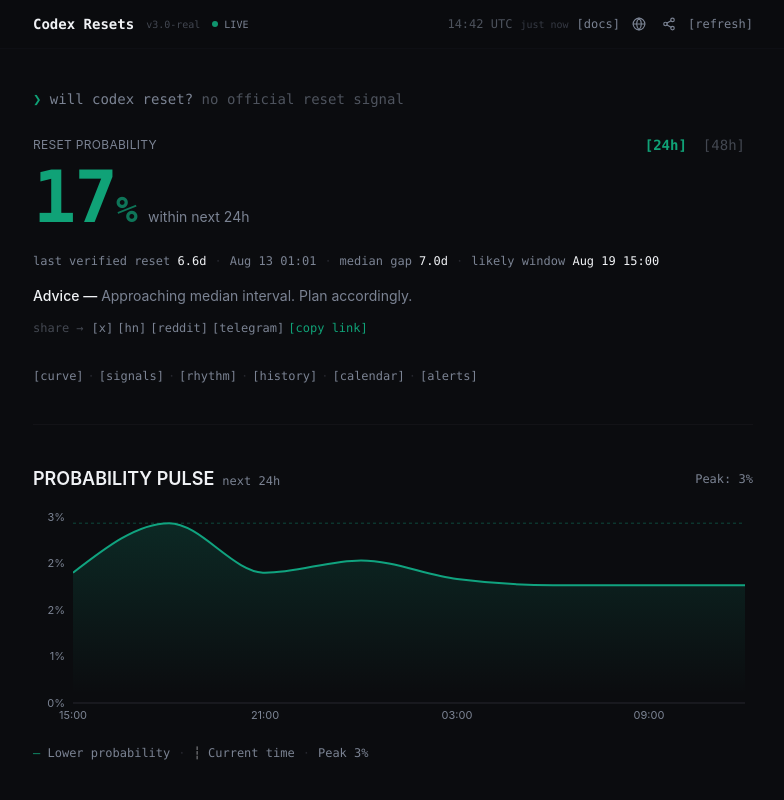
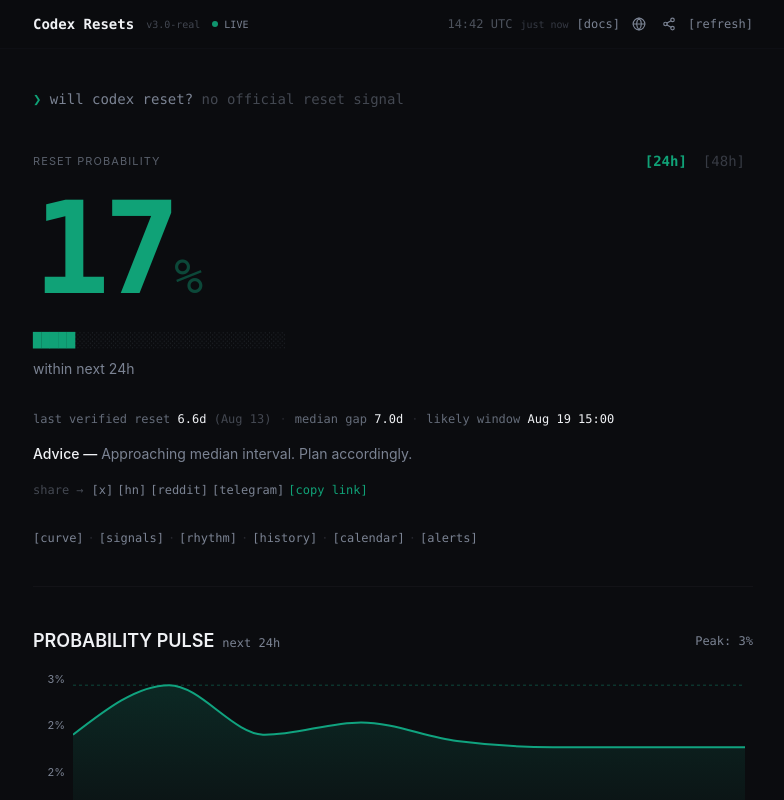
Before and after one commit to NicholasHan1226/CodexResets, a React (Vite) app: page / in a window 1280 px wide. Shown: the top 800 px of the page, without its empty margins (247-1031 px from the left). Built offline with nearby package versions, Linux system fonts and the light colour scheme; no server answers; the database is empty; a web font is replaced by a local one.

Commit message:
feat(hero): 聚焦重设计 — 巨号概率数字 + ASCII 概率条
Coze-Commit-Type: user
Coze-User-ID: 2842700745816672
Coze-Conversation-ID: 12445539

```diff
--- a/src/sections/HeroSection.tsx
+++ b/src/sections/HeroSection.tsx
@@ -15,6 +15,8 @@ interface HeroSectionProps {
   onTimeframeChange: (tf: 24 | 48) => void;
 }
 
+const BAR_WIDTH = 30;
+
 export function HeroSection({ prediction, timeframe, onTimeframeChange }: HeroSectionProps) {
   const { t, locale } = useI18n();
   const [copied, setCopied] = useState(false);
@@ -26,18 +28,16 @@ export function HeroSection({ prediction, timeframe, onTimeframeChange }: HeroSe
   const daysSince = prediction.daysSinceLastReset;
   const isLikely = pct24 >= 50;
 
+  const filled = Math.round((pct / 100) * BAR_WIDTH);
+  const barFilled = '█'.repeat(filled);
+  const barEmpty = '░'.repeat(BAR_WIDTH - filled);
+
   const lastResetStr = lastResetDate
     ? lastResetDate.toLocaleDateString(locale === 'zh' ? 'zh-CN' : 'en-US', {
         month: 'short',
         day: 'numeric',
-      }) +
-      ' ' +
-      lastResetDate.toLocaleTimeString(locale === 'zh' ? 'zh-CN' : 'en-US', {
-        hour: '2-digit',
-        minute: '2-digit',
-        hour12: false,
       })
-    : '—';
+    : null;
 
   const windowStart = prediction.windowStart ? new Date(prediction.windowStart) : null;
   const windowStr = windowStart
@@ -53,20 +53,29 @@ export function HeroSection({ prediction, timeframe, onTimeframeChange }: HeroSe
       })
     : null;
 
+  const shareUrl = () =>
+    sharePredictionState({
+      probability24h: prediction.prob24h,
+      probability48h: prediction.prob48h,
+      daysSinceLastReset: prediction.daysSinceLastReset,
+      medianInterval: prediction.medianIntervalDays,
+    });
+  const shareText = () => t('hero.shareText', { n: pct, h: timeframe });
+
   return (
     <section aria-label="Reset probability">
       {/* Terminal prompt */}
       <p className="font-mono text-sm text-muted-foreground">
         <span className="text-primary">❯</span> will codex reset?{' '}
-        <span className="text-muted-foreground/60">
+        <span className="text-muted-foreground/50">
           {isLikely ? t('hero.signalYes') : t('hero.signalNo')}
         </span>
       </p>
 
-      {/* The probability — the core number */}
-      <div className="mt-6">
+      {/* The probability — the single protagonist */}
+      <div className="mt-10">
         <div className="flex items-center justify-between">
-          <span className="text-xs text-muted-foreground uppercase tracking-wide">
+          <span className="text-[11px] text-muted-foreground/70 uppercase tracking-widest">
             {t('hero.probLabel')}
           </span>
           {/* Timeframe toggle */}
@@ -80,7 +89,7 @@ export function HeroSection({ prediction, timeframe, onTimeframeChange }: HeroSe
                 className={`px-2 py-0.5 transition-colors ${
                   timeframe === tf
                     ? 'text-primary font-semibold'
-                    : 'text-muted-foreground/50 hover:text-muted-foreground'
+                    : 'text-muted-foreground/40 hover:text-muted-foreground'
                 }`}
               >
                 [{tf}h]
@@ -89,23 +98,28 @@ export function HeroSection({ prediction, timeframe, onTimeframeChange }: HeroSe
           </div>
         </div>
 
-        <div className="mt-1 flex items-baseline gap-3">
-          <span className="font-mono text-6xl sm:text-7xl font-semibold tracking-tight text-primary">
+        <div className="mt-3 flex items-baseline">
+          <span className="font-mono text-8xl sm:text-9xl font-semibold leading-none tracking-tighter text-primary">
             {pct}
-            <span className="text-3xl sm:text-4xl text-primary/70">%</span>
           </span>
-          <span className="text-sm text-muted-foreground">
-            {t('hero.withinHours', { n: timeframe })}
-          </span>
+          <span className="font-mono text-4xl sm:text-5xl text-primary/40">%</span>
         </div>
+
+        {/* ASCII probability bar */}
+        <p className="mt-5 font-mono text-sm leading-none select-none" aria-hidden="true">
+          <span className="text-primary">{barFilled}</span>
+          <span className="text-muted-foreground/15">{barEmpty}</span>
+        </p>
+        <p className="mt-3 text-sm text-muted-foreground">
+          {t('hero.withinHours', { n: timeframe })}
+        </p>
       </div>
 
-      {/* Secondary stats — one line */}
-      <p className="mt-5 font-mono text-xs text-muted-foreground">
+      {/* Meta — one quiet line */}
+      <p className="mt-8 font-mono text-xs text-muted-foreground/80">
         {t('hero.lastResetLabel')}{' '}
         <span className="text-foreground">{daysSince.toFixed(1)}d</span>
-        <span className="mx-2 text-border">·</span>
-        {lastResetStr}
+        {lastResetStr && <span className="text-muted-foreground/50"> ({lastResetStr})</span>}
         <span className="mx-2 text-border">·</span>
         {t('hero.medianGap')}{' '}
         <span className="text-foreground">{prediction.medianIntervalDays.toFixed(1)}d</span>
@@ -118,22 +132,16 @@ export function HeroSection({ prediction, timeframe, onTimeframeChange }: HeroSe
         )}
       </p>
 
-      {/* Advice + share */}
+      {/* Advice */}
       <p className="mt-4 text-sm leading-relaxed text-muted-foreground">
         <span className="text-foreground font-medium">{t('hero.adviceLabel')}</span>{' '}
         {prediction.advice.text}
       </p>
-      <div className="mt-3 font-mono text-xs flex flex-wrap items-center gap-x-1 gap-y-1.5">
+
+      {/* Share */}
+      <div className="mt-4 font-mono text-xs flex flex-wrap items-center gap-x-1 gap-y-1.5">
         <span className="text-muted-foreground/50 mr-1">{t('hero.sharePrompt')}</span>
-        {buildShareTargets(
-          t('hero.shareText', { n: pct, h: timeframe }),
-          sharePredictionState({
-            probability24h: prediction.prob24h,
-            probability48h: prediction.prob48h,
-            daysSinceLastReset: prediction.daysSinceLastReset,
-            medianInterval: prediction.medianIntervalDays,
-          })
-        ).map((target) => (
+        {buildShareTargets(shareText(), shareUrl()).map((target) => (
           <a
             key={target.id}
             href={target.url}
@@ -146,18 +154,7 @@ export function HeroSection({ prediction, timeframe, onTimeframeChange }: HeroSe
         ))}
         {canNativeShare() && (
           <button
-            onClick={() =>
-              shareViaWebAPI(
-                t('app.title'),
-                t('hero.shareText', { n: pct, h: timeframe }),
-                sharePredictionState({
-                  probability24h: prediction.prob24h,
-                  probability48h: prediction.prob48h,
-                  daysSinceLastReset: prediction.daysSinceLastReset,
-                  medianInterval: prediction.medianIntervalDays,
-                })
-              )
-            }
+            onClick={() => shareViaWebAPI(t('app.title'), shareText(), shareUrl())}
             className="text-muted-foreground hover:text-primary transition-colors"
           >
             [{t('hero.shareMore')}]
@@ -165,13 +162,7 @@ export function HeroSection({ prediction, timeframe, onTimeframeChange }: HeroSe
         )}
         <button
           onClick={async () => {
-            const url = sharePredictionState({
-              probability24h: prediction.prob24h,
-              probability48h: prediction.prob48h,
-              daysSinceLastReset: prediction.daysSinceLastReset,
-              medianInterval: prediction.medianIntervalDays,
-            });
-            if (await copyToClipboard(url)) {
+            if (await copyToClipboard(shareUrl())) {
               setCopied(true);
               setTimeout(() => setCopied(false), 2000);
             }
```
